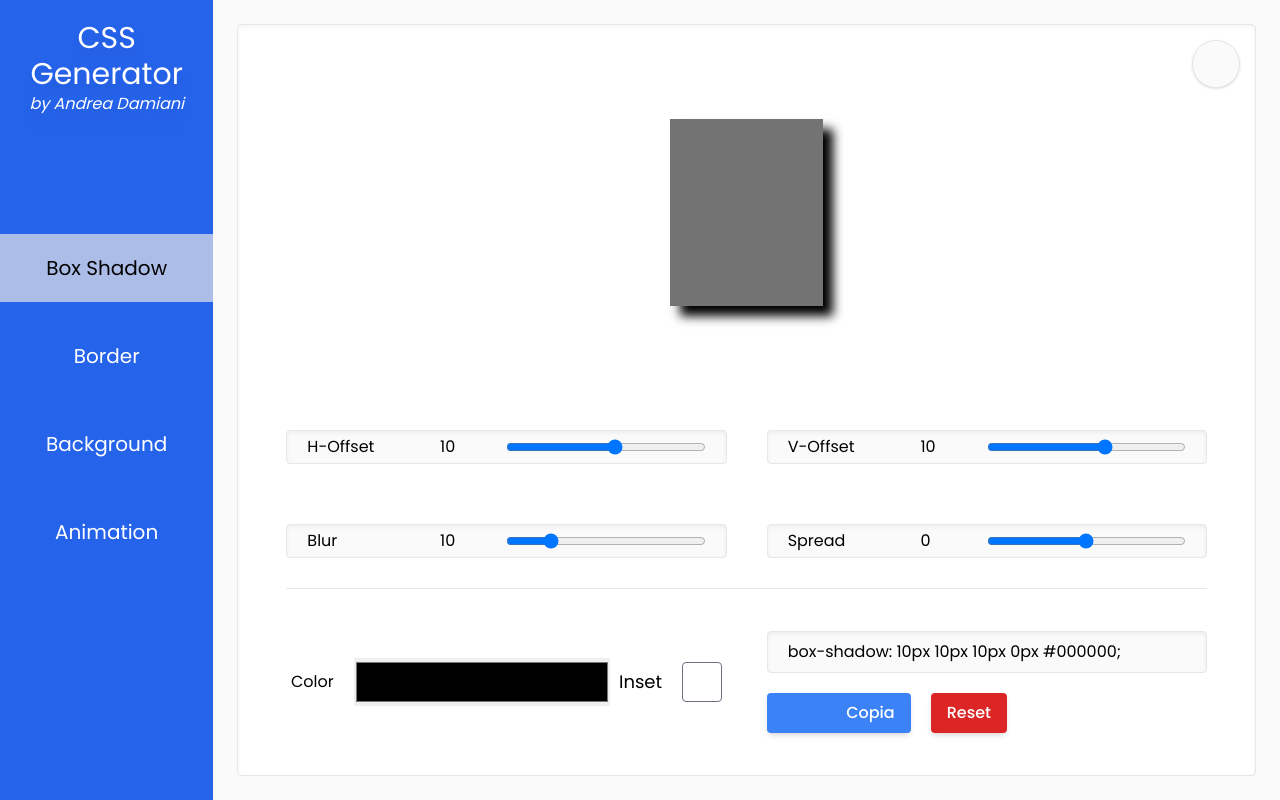
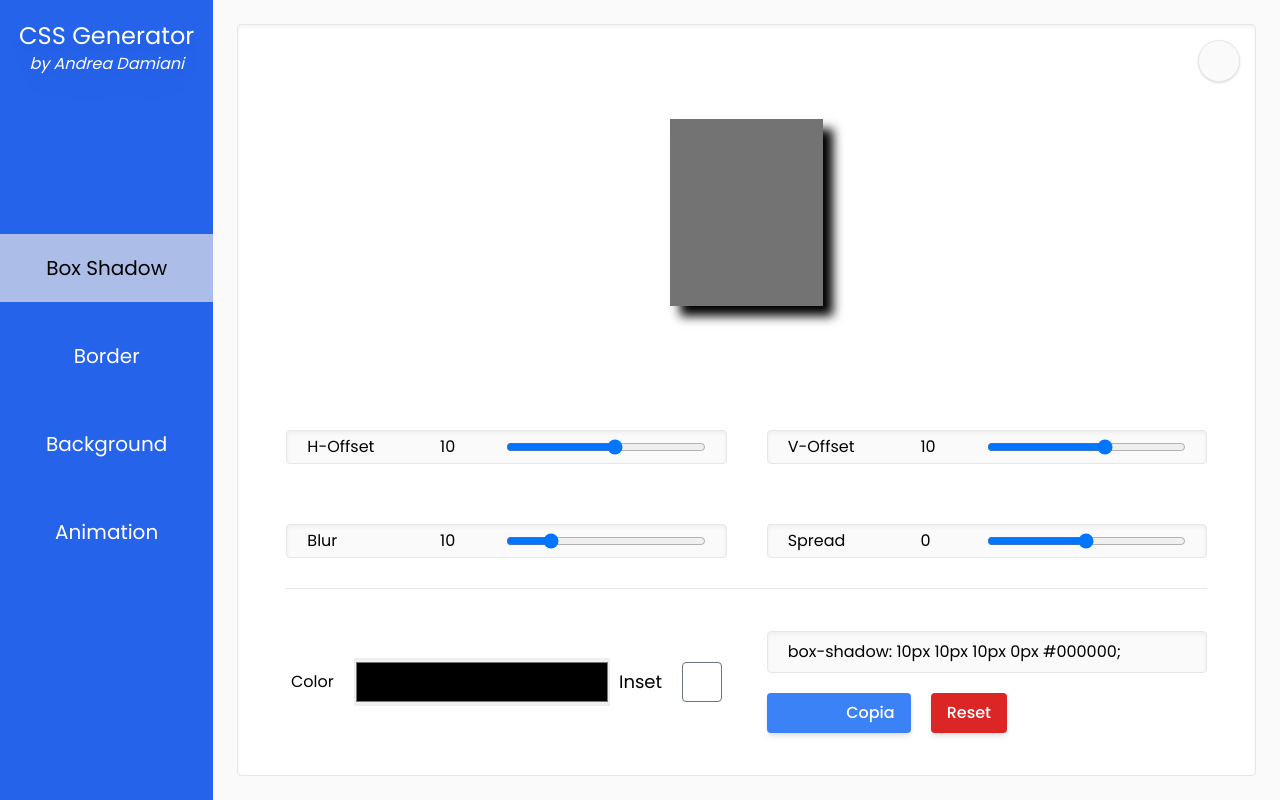
Before and after one commit to andrea-dam/css-generator, a Vue app: page / in a window 1280 px wide. Built offline with nearby package versions, Linux system fonts and the light colour scheme.

Commit message:
Fix responsive

```diff
--- a/src/App.vue
+++ b/src/App.vue
@@ -11,7 +11,7 @@
         <aside class="relative col-span-2 flex flex-col items-center bg-blue-600 dark:bg-red-950">
             <!-- Titolo -->
             <div class="absolute top-5 text-center text-white drop-shadow-xl">
-                <h1 class="text-3xl">CSS Generator</h1>
+                <h1 class="xl:text-2xl 2xl:text-3xl">CSS Generator</h1>
                 <h2 class="text-md italic">by Andrea Damiani</h2>
             </div>
 
@@ -27,6 +27,7 @@
             </ul>
         </aside>
 
+        <!-- Schermata Principale -->
         <main class="col-span-10 flex items-center justify-center bg-neutral-50 dark:bg-neutral-800 xl:p-6 2xl:p-12">
             <DarkButton />
 
--- a/src/components/TheAnimation.vue
+++ b/src/components/TheAnimation.vue
@@ -11,8 +11,8 @@
             <Icon v-else :icon="spinner3Icon" class="animate-spin" />
         </button>
 
-        <div class="row-span-3 grid grid-rows-2 divide-y gap-5 dark:text-white">
-            <div class="grid grid-cols-2 gap-4">
+        <div class="row-span-3 grid grid-rows-2 divide-y dark:text-white">
+            <div class="mb-1 grid grid-cols-2 gap-x-10 gap-y-3">
                 <RangeInput
                     @dblclick="duration = 1000"
                     v-model="duration"
--- a/src/components/ui/DarkButton.vue
+++ b/src/components/ui/DarkButton.vue
@@ -1,17 +1,17 @@
 <template>
     <button
         @click="toggleDark()"
-        class="absolute right-10 top-10 z-10 flex items-center justify-center rounded-full border bg-neutral-50 p-2 text-3xl shadow dark:bg-neutral-800 dark:text-white dark:shadow-none">
-        <Icon v-if="isDark" :icon="sunnyFilledLoopToMoonFilledLoopTransition"></Icon>
-        <Icon v-else :icon="moonFilledToSunnyFilledLoopTransition"></Icon>
+        class="absolute right-10 top-10 z-10 flex items-center justify-center rounded-full border bg-neutral-50 p-2 shadow dark:bg-neutral-800 dark:text-white dark:shadow-none xl:text-2xl 2xl:text-3xl">
+        <Icon v-if="isDark" :icon="sunnyFilledLoopToMoonFilledTransition"></Icon>
+        <Icon v-else :icon="moonFilledToSunnyFilledTransition"></Icon>
     </button>
 </template>
 
 <script setup>
 import { useDark, useToggle } from "@vueuse/core";
 import { Icon } from "@iconify/vue";
-import moonFilledToSunnyFilledLoopTransition from "@iconify-icons/line-md/moon-filled-to-sunny-filled-loop-transition";
-import sunnyFilledLoopToMoonFilledLoopTransition from "@iconify-icons/line-md/sunny-filled-loop-to-moon-filled-loop-transition";
+import moonFilledToSunnyFilledTransition from "@iconify-icons/line-md/moon-filled-to-sunny-filled-transition";
+import sunnyFilledLoopToMoonFilledTransition from "@iconify-icons/line-md/sunny-filled-loop-to-moon-filled-transition";
 
 const isDark = useDark();
 const toggleDark = useToggle(isDark);
```
